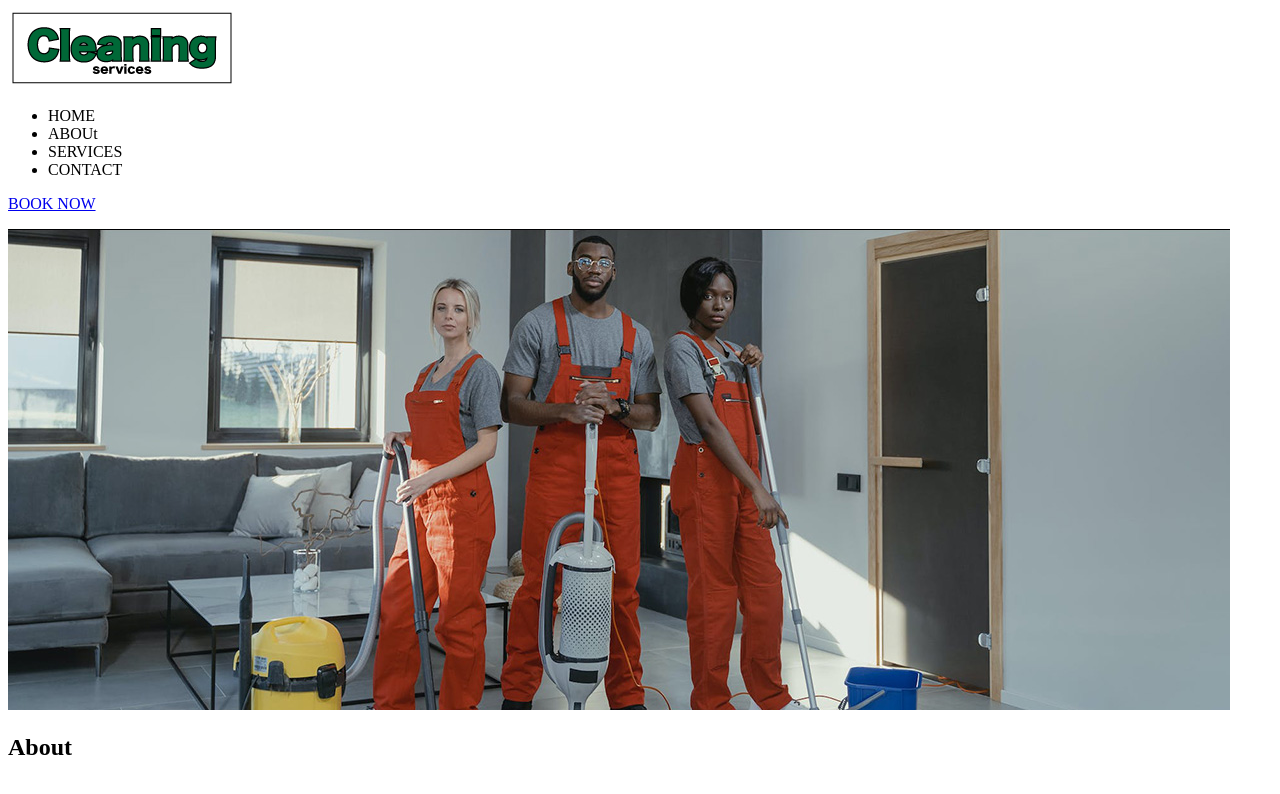
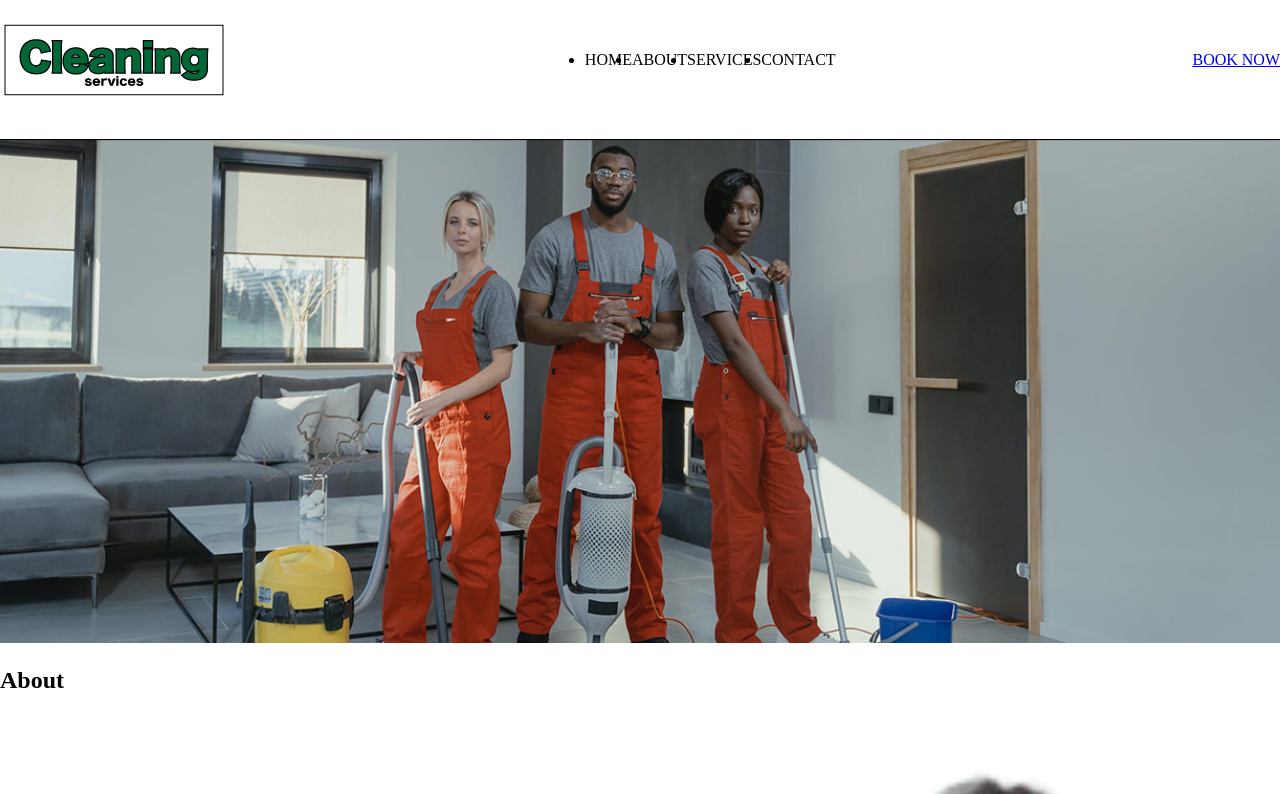
Before and after one commit to barryjb/location-bls-carpet_upholstery_pest_control, a plain HTML site: page index.html in a window 1280 px wide. Shown: the top 794 px of the page. Drawn offline with Linux system fonts and the light colour scheme.

Commit message:
Started CSS for home page.

```diff
--- a/index.html
+++ b/index.html
@@ -3,6 +3,7 @@
   <head>
     <meta charset="UTF-8" />
     <meta name="viewport" content="width=device-width, initial-scale=1.0" />
+    <link rel="stylesheet" href="style.css">
     <script
       src="https://kit.fontawesome.com/e248b7b4e6.js"
       crossorigin="anonymous"
@@ -16,7 +17,7 @@
       <nav>
         <ul>
           <li>HOME</li>
-          <li>ABOUt</li>
+          <li>ABOUT</li>
           <li>SERVICES</li>
           <li>CONTACT</li>
         </ul>
--- a/style.css
+++ b/style.css
@@ -0,0 +1,21 @@
+*{
+    margin: 0;
+    padding: 0;
+    box-sizing: border-box;
+}
+
+header{
+    margin: 20px auto;
+    display: flex;
+    justify-content: space-between;
+    align-items: center;
+}
+
+header ul{
+    display: flex;
+}
+
+main img{
+    margin: 20px auto;
+    width: 100%;
+}
```
